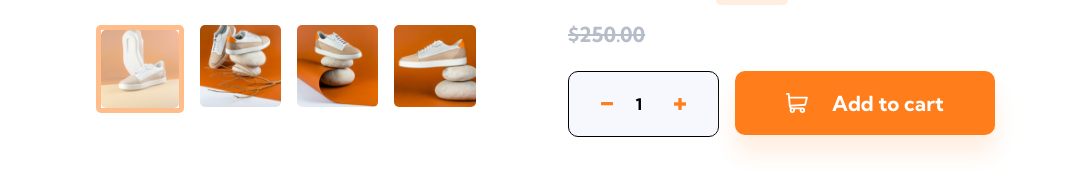
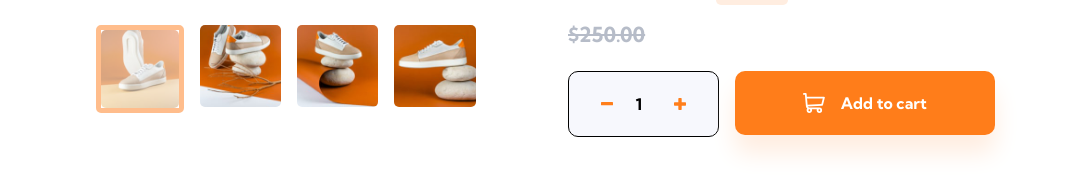
Before and after one commit to EvelyneB/ecommerce-product-page-main, a plain HTML site: page index.html in a window 1280 px wide. Shown: the part 592-777 px from the top of the page, without its empty margins (144-1215 px from the left). Drawn offline with Linux system fonts and the light colour scheme.

Commit message:
Corrected errors

```diff
--- a/SASS/style.scss
+++ b/SASS/style.scss
@@ -483,16 +483,15 @@ body{
       margin-top: 0.8rem;
       cursor: pointer;
       box-shadow: 0px 18px 24px 0px $color-pale-orange;
+      color: $color-white;
+      font-family: $font-family;
+      font-weight: 700;
+      font-size: 1rem;
   }
 
-  .add-txt{
-        color: $color-white;
-        font-family: $font-family;
-        font-weight: 700;
-        font-size: 1rem;
-        padding-left: 1.5rem;
-
-    }
+  .add-btn svg{
+     margin-right: 1rem;
+  }
 
     .lightbox{
         display: none;
--- a/index.html
+++ b/index.html
@@ -134,10 +134,9 @@
           <img src="./images/icon-plus.svg" class="btnPlus" alt="">
 
         </div>
-        <button class="add-btn" aria-label="button-add-to-cart">
+        <button class="add-btn" aria-label="button-add-to-cart" id="add-txt">
          <svg width="22" height="20" xmlns="http://www.w3.org/2000/svg"><path d="M20.925 3.641H3.863L3.61.816A.896.896 0 0 0 2.717 0H.897a.896.896 0 1 0 0 1.792h1l1.031 11.483c.073.828.52 1.726 1.291 2.336C2.83 17.385 4.099 20 6.359 20c1.875 0 3.197-1.87 2.554-3.642h4.905c-.642 1.77.677 3.642 2.555 3.642a2.72 2.72 0 0 0 2.717-2.717 2.72 2.72 0 0 0-2.717-2.717H6.365c-.681 0-1.274-.41-1.53-1.009l14.321-.842a.896.896 0 0 0 .817-.677l1.821-7.283a.897.897 0 0 0-.87-1.114ZM6.358 18.208a.926.926 0 0 1 0-1.85.926.926 0 0 1 0 1.85Zm10.015 0a.926.926 0 0 1 0-1.85.926.926 0 0 1 0 1.85Zm2.021-7.243-13.8.81-.57-6.341h15.753l-1.383 5.53Z" fill="#FFFFFF" fill-rule="nonzero"/></svg>
-         <div class="add-txt">Add to cart</div>
-        </button>
+        Add to cart</button>
       </div>
 
     </main>
```
Also changed, not shown: css/style.css, 1 other file.
